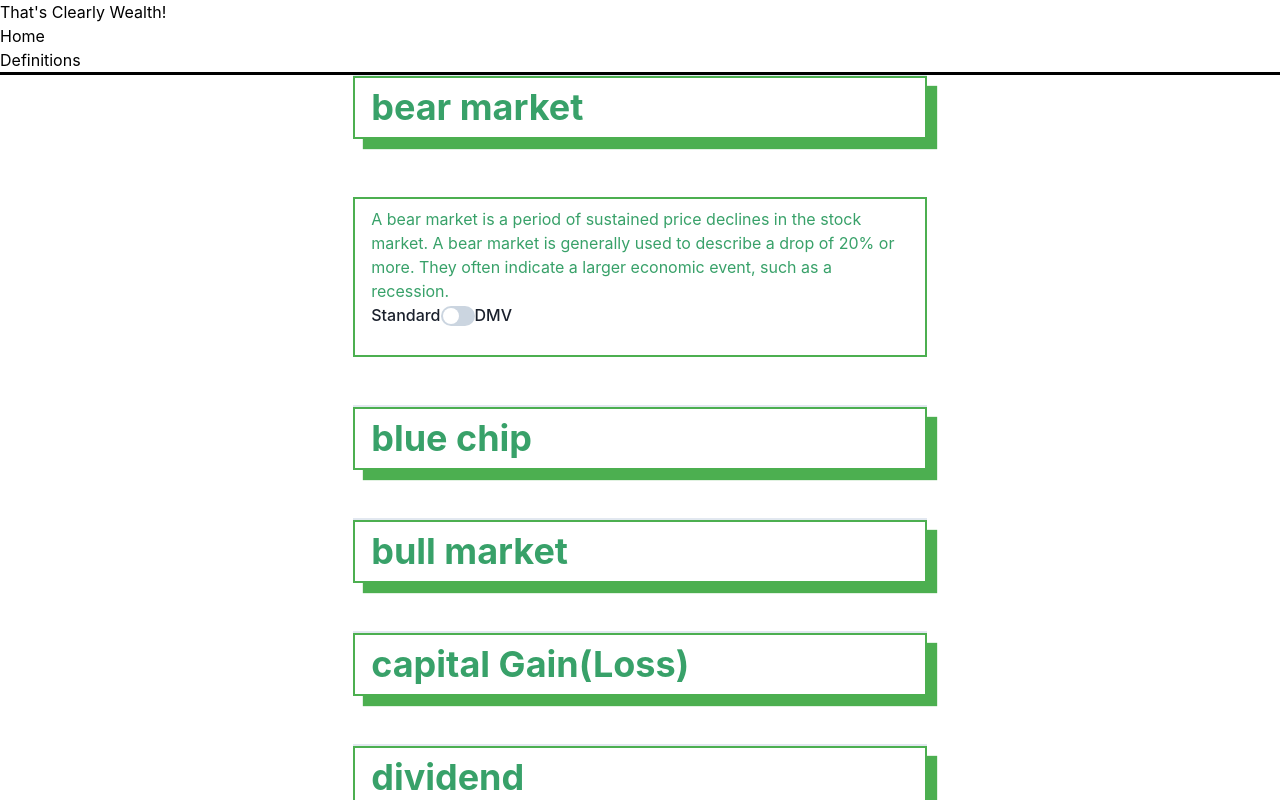
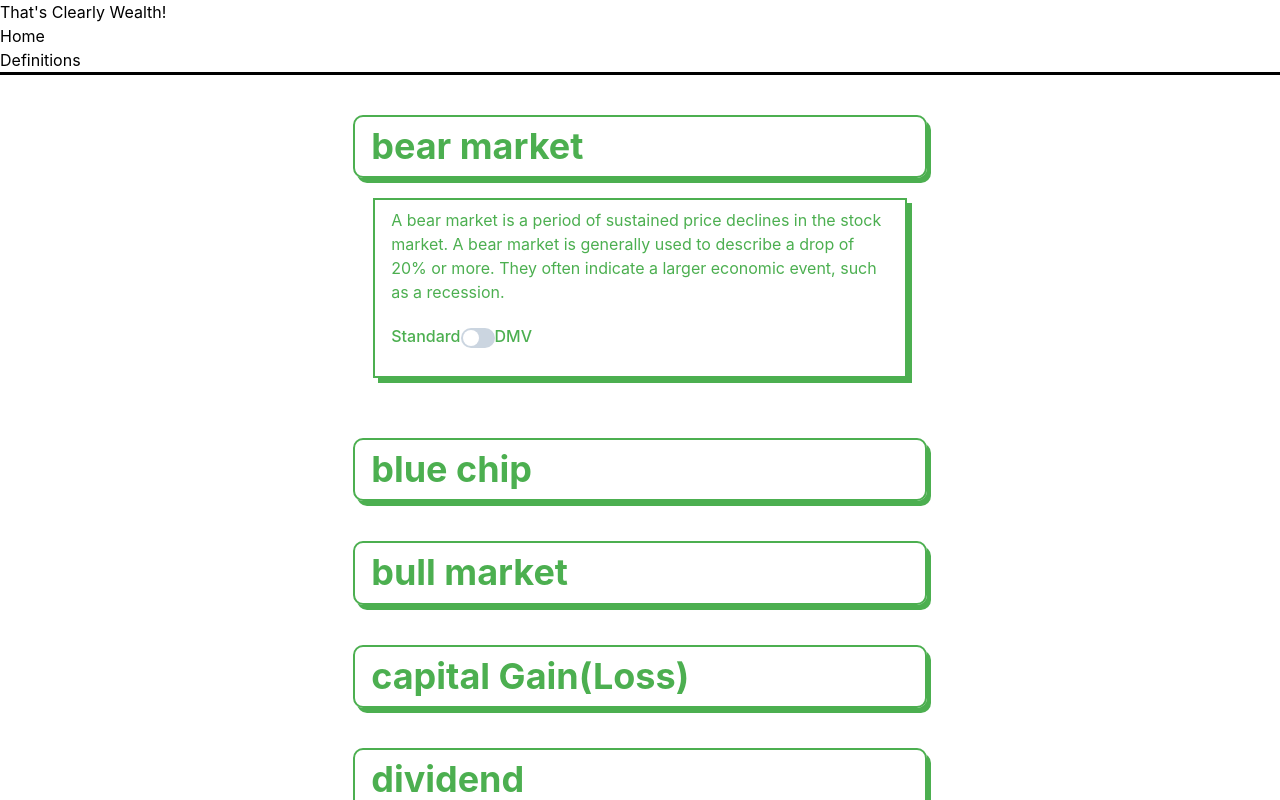
Before and after one commit to dopoku12/translator, a React (Create React App) app: page /Words in a window 1280 px wide. Both pictures are taken after a click on the button "bear market". Shown: the top 800 px of the page. Built offline with nearby package versions, Linux system fonts and the light colour scheme.

Commit message:
neo brutil styles added

```diff
--- a/src/App.jsx
+++ b/src/App.jsx
@@ -1,4 +1,4 @@
-import { ChakraProvider, extendTheme } from '@chakra-ui/react'
+import { ChakraProvider, extendTheme, ComponentStyleConfig } from '@chakra-ui/react'
 import { useEffect } from "react";
 import { Routes, Route } from 'react-router-dom';
 // import Form from "./Form"
@@ -9,10 +9,25 @@ import Words from "./pages/Words";
 
 
 const theme = extendTheme({
+
   colors: {
     brand: {
       900: "#4caf50",
     },
+  },
+  components: {
+    Button: {
+      variants: {
+        'neo': {
+          textColor: '#4caf50',
+          border: '1px',
+          borderStyle: 'solid',
+          borderColor: '#4caf50',
+          boxShadow: '5px 5px #4caf50',
+          zIndex: '-1px',
+        },
+      },
+    }
   }
 })
 
--- a/src/pages/Home.jsx
+++ b/src/pages/Home.jsx
@@ -1,12 +1,13 @@
+import { Button } from "@chakra-ui/react";
 import AboutMe from "./AboutMe";
 const Home = () => {
     return (
         <div cl>
             <main className="row">
                 <div className="col s1">
-                    <p>
+                    <Button variant={'neo'}>
                         hello world
-                    </p>
+                    </Button>
                     <div className="col s1">
                     </div>
 
--- a/src/pages/Words.jsx
+++ b/src/pages/Words.jsx
@@ -21,11 +21,18 @@ const Display = () => {
                 words.map((i) => {
                     return (
                         <Accordion allowToggle key={i.id}>
-                            <AccordionItem >
+                            <AccordionItem border='none'>
 
-                                <AccordionButton className="neo-button" >
+                                <AccordionButton
+                                    marginTop={10}
+                                    borderRadius='10px'
+                                    border='2px'
+                                    borderStyle='solid'
+                                    borderColor='brand.900'
+                                    boxShadow='4px 5px #4caf50'
+                                    zIndex='-1px' >
 
-                                    <Heading color={'green.500'}
+                                    <Heading color={'brand.900'}
 
                                     >
                                         {i.term}
@@ -33,30 +40,37 @@ const Display = () => {
 
                                 </AccordionButton>
 
-                                <AccordionPanel className='neo-panel'>
+                                <AccordionPanel
+
+                                    margin={5}
+                                    border='2px'
+                                    borderStyle='solid'
+                                    borderColor='brand.900'
+                                    boxShadow='5px 5px #4caf50'
+                                    zIndex='-1px'
+                                >
                                     <Box >
-                                        <Text color={'green.500'}>
+                                        <Text color={'brand.900'}>
                                             {i.statues ? i.definition : i.dMVDefinition}
                                         </Text>
 
-                                        <FormControl>
-                                            <FormLabel htmlFor='terms' >
+                                        <FormControl marginTop={5}>
+                                            <FormLabel color='brand.900' htmlFor='terms' >
                                                 {i.standard}
-                                                <Switch id='terms' color='brand.900' />
+                                                <Switch id='terms' colorScheme='green.500' />
                                                 {i.dmv}
                                             </FormLabel>
                                         </FormControl>
 
                                     </Box>
                                 </AccordionPanel>
-                                <br />
-                                <br />
+
 
                             </AccordionItem>
                         </Accordion>
                     )
                 })}
-        </Container>
+        </Container >
     )
 }
 
```
